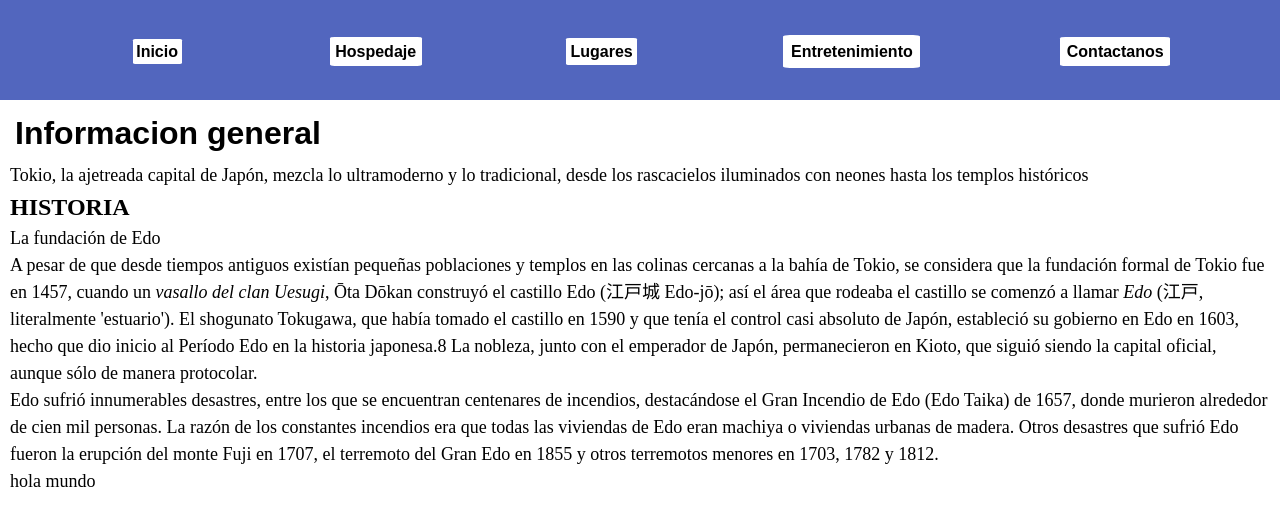
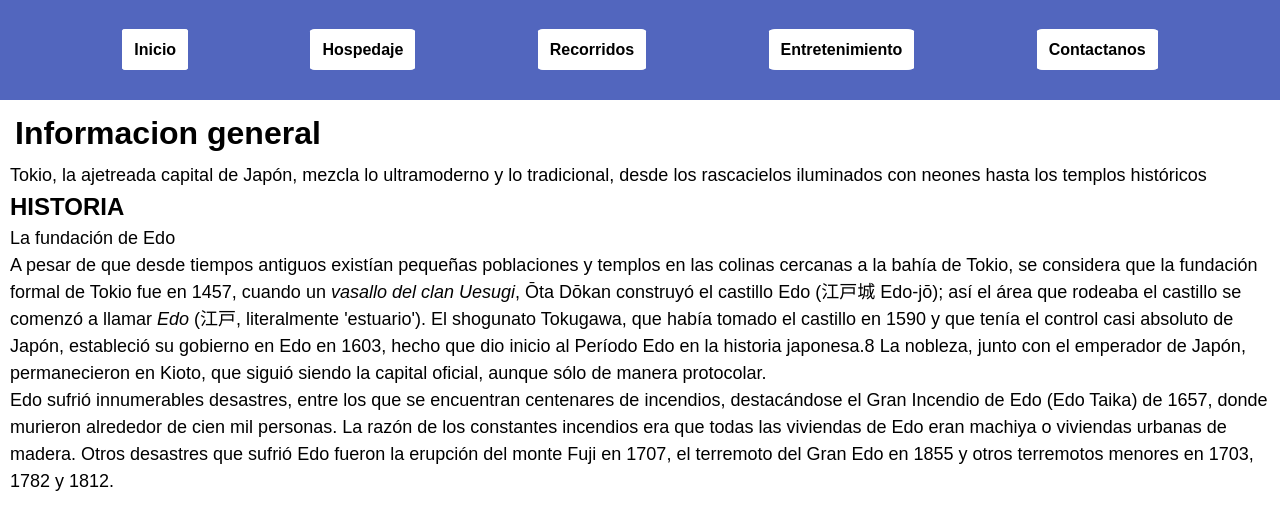
Before and after one commit to RodriguezSN/Curso-Preparatorio-Henry, a plain HTML site: page about.html in a window 1280 px wide. Drawn offline with Linux system fonts and the light colour scheme.

Commit message:
practica

```diff
--- /dev/null
+++ b/Practicas/prctica1.css
@@ -0,0 +1,130 @@
+*{
+    padding: 0;
+    margin: 0;
+    font-family: 'Courier New', Courier, monospace;
+    color: white;
+}
+ body{
+    height: 100vh;
+    display: flex;
+    justify-content: center;
+    align-items: center;
+    background-color: rgb(67,62,163);
+    background: rgb(26,99,164);
+background: linear-gradient(90deg, rgba(26,99,164,1) 55%, rgba(67,165,215,1) 78%);
+}
+
+.container{
+    height: 500px;
+    min-width: 500px;
+}
+.cien{
+    height: 50%;
+    display: flex;
+    justify-content: center;
+    align-items: center;
+    position: relative;
+}
+.one{
+    height: 80%;
+    width: 10%;
+    background-color: white;
+    border-radius: 5px;
+    position: relative;
+
+    left: 6%;
+    z-index: 2;
+    filter: drop-shadow(1px 1px 9px #0000002f);
+}
+.detalle{
+    position: absolute;
+    height: 30%;
+    width: 8%;
+    background-color: white;
+    border-radius: 5px;
+    transform: rotate(50deg);
+    left: 5%;
+    top: 10%;
+}
+.cero{
+    height: 80%;
+    width: 40%;
+    border-radius: 50%;
+    background-color: white;
+
+    display:flex;
+    justify-content: center;
+    align-items: center;
+    position: relative;
+    right: -3px;
+    background: rgb(26,99,164);
+    filter: drop-shadow(1px 1px 9px #0000002f);
+    z-index: 1;
+}
+.cero_1{
+    height: 80%;
+    width: 40%;
+    border-radius: 50%;
+    background-color: white;
+
+    display: flex;
+    justify-content: center;
+    align-items: center;
+    position: relative;
+    right: -3px;
+    filter: drop-shadow(1px 1px 9px #0000002f);
+    z-index: 1;
+}
+.cero_1::after{
+    content: "";
+    position: absolute;
+    height: 50%;
+    width: 50%;
+    border-radius: 50%;
+    background: rgb(26,99,164);
+    background: linear-gradient(90deg, rgba(26,99,164,1) 55%, rgba(67,165,215,1) 78%);
+    z-index: 2;
+}
+.cero_2{
+    height: 80%;
+    width: 40%;
+    border-radius: 50%;
+    background-color: white;
+
+    display: flex;
+    justify-content: center;
+    align-items: center;
+    position: relative;
+    left: -3px;
+    filter: drop-shadow(1px 1px 9px #0000002f);
+
+}
+
+.cero_2::after{
+    content: "";
+    position: absolute;
+    height: 50%;
+    width: 50%;
+    border-radius: 50%;
+    background: rgb(26,99,164);
+    background: linear-gradient(90deg, rgba(26,99,164,1) 55%, rgba(67,165,215,1) 78%);
+    z-index: 1;
+}
+
+.info{
+    height: 50%;
+
+    display: flex;
+    flex-direction: column;
+    align-items: center;
+
+}
+
+.info h1{
+    font-size: 10rem;
+    line-height: 70%;
+}
+.info p{
+    font-size: 3rem;
+    font-weight: bold;
+}
--- a/about.css
+++ b/about.css
@@ -2,65 +2,26 @@
     margin: 0;
     padding: 0;
     box-sizing: border-box;
-
-
-}
-
-header{
-    background-color: rgb(82, 102, 190);
-    padding: 15px ;
-    margin: 0%;
     font-family: sans-serif;
-    display:block;
-}
-header div{
-    background-color: rgb(82, 102, 190);
-    padding: 15px;
-    /* margin-left: 25%; */
-    display: inline-flexbox;
-}
-
-header div nav{
-    background-color: rgb(82, 102, 190);
-    padding: 10px;
-    width: 100%;
-    height: 5vh;
-
 }
 header div nav ul{
+    display: flex;
+    justify-content: space-evenly;
+    align-items: center;
     list-style-type: none;
-
-
-}
-header div nav ul {
-
-    /* float:right; */
-    margin-right: 20px;
-    line-height: 3vh;
-    display: flex;
-    align-items: center;
-    justify-content: space-around;
-}
-
-header div nav ul li{
-    display: inline-block;
-    /* margin-left: 10px; */
-
+    background-color: rgb(82, 102, 190);
+    height: 100px;
+    width: 100%;
+    margin: 0;
+    padding: 0;
 }
 header div nav ul li a{
-    background-color: rgb(255, 255, 255);
-    padding: 5%;
-    margin-left: 30px;
-
-}
-a{
-
+    text-decoration: none;
+    padding: 10px;
+    margin: 0;
+    border: 2px solid white;
+    border-radius: 6%;
     font-weight: 600;
-    text-decoration: none;
-    padding: 5px;
-    background-color: black;
-    border-radius: 5%;
-    border-color: rgb(10, 10, 9);
 }
 header div nav ul li a:link{
     background-color:white;
@@ -96,3 +57,7 @@ p{
 main p b{
     font-size: x-large;
 }
+/* * {
+    ayuda a ver las caja de cada etiqueta
+    outline: 1px solid red !important;
+ } */
--- a/about.html
+++ b/about.html
@@ -11,7 +11,7 @@
                     <ul>
                         <li><a href="index.html#inicio">Inicio</a></li>
                         <li><a href="accommodation.html#accommodation">Hospedaje</a></li>
-                        <li><a href="visits_activities.html#activities">Lugares</a></li>
+                        <li><a href="visits_activities.html#activities">Recorridos</a></li>
                         <li><a href="entertainment.html#entretenimiento">Entretenimiento</a></li>
                         <li><a href="form.html">Contactanos</a></li>
                     </ul>
@@ -41,7 +41,7 @@
  la erupción del monte Fuji en 1707, el terremoto del Gran Edo en 1855 y otros terremotos
  menores en 1703, 1782 y 1812.
  </p>
- <p>hola mundo</p>
+
  </main>
     </body>
 </html>
--- a/acoommodation.css
+++ b/acoommodation.css
@@ -5,40 +5,40 @@
     font-family: sans-serif;
 }
 
-div nav ul{
+header div nav ul{
     display: flex;
-    justify-content: space-around;
+    justify-content: space-evenly;
     align-items: center;
-    background-color: rgb(82,102,190);
-    line-height: 12vh;
+    height: 100px;
+    width: 100%;
+    margin: 0;
+    padding: 0;
+    list-style-type: none;
+    background-color: rgb(82, 102, 190);
 }
-div nav ul li{
-    display: inline-block;
+header div nav ul li a {
+    padding: 10px;
+    margin: 0;
+    text-decoration: none;
+    border:2px solid white;
+    border-radius: 7%;
+    font-weight: 600;
+
 }
 
-div nav ul li a {
-    background-color: white;
-    padding:5px;
-    border: 2px solid white;
-    border-radius: 5%;
-    color: black;
-    text-decoration: none;
-    font-weight: 600;
-}
-
-div nav ul li a:link{
+header div nav ul li a:link{
     background-color: white;
     color: black;
 }
 
-div nav ul li a:visited{
+header div nav ul li a:visited{
     color:rgb(155,116,44)
 
 }
-div nav ul li a:hover{
+header div nav ul li a:hover{
     color: rgb(155, 19, 182);
 }
-div nav ul li a:active{
+header div nav ul li a:active{
     color: rgb(43, 247, 179);
 }
 
--- a/entertainment.css
+++ b/entertainment.css
@@ -4,25 +4,23 @@
     box-sizing: border-box;
     font-family: sans-serif;
 }
-
-
-div nav ul{
-    background-color: rgb(82,102,190);
-    line-height: 12vh;
+header div nav ul{
     display: flex;
-    justify-content: space-around;
+    justify-content: space-evenly;
     align-items: center;
+    list-style-type: none;
+    background-color: rgb(82, 102, 190);
+    height: 100px;
+    width: 100%;
+    padding: 0;
+    margin: 0;
 }
-div nav ul li{
-    display: inline-block;
-}
-div nav ul li a{
-    background-color: white;
-    padding: 5px;
-    border-radius: 5%;
-    border: 2px solid white;
-    color:black;
+header div nav ul li a{
     text-decoration: none;
+    padding: 10px;
+    margin: 0;
+    border:2px solid white;
+    border-radius: 6%;
     font-weight: 600;
 }
 div nav ul li a:link{
@@ -65,3 +63,33 @@ p{
     font-weight: 540;
     margin-bottom: 10px;
 }
+
+table{
+
+    font-family:sans-serif ;
+    font-weight: 900;
+    font-size: large;
+    height: 100%;
+    width: 100%;
+    margin:0;
+    padding:0;
+    background-color: rgb(199, 86, 222);
+}
+table thead{
+    background-color: rgb(117, 42, 143);
+}
+table tbody{
+    background-color: rgb(157, 101, 179);
+
+}
+table tbody tr td img{
+    width: 100%;
+    height: auto;
+}
+
+img{
+    height: auto;
+    width: 100%;
+    margin: 20px;
+    padding: 0;
+}
--- a/form.css
+++ b/form.css
@@ -7,21 +7,18 @@
 
 header nav ul {
     background-color: rgb(82,102,190);
-    line-height: 12vh;
     display: flex;
-    justify-content: space-around;
+    justify-content: space-evenly;
     align-items: center;
-}
-header nav ul li{
-    display: inline-block;
+    width: 100%;
+    height: 100px;
+    list-style-type: none;
 }
 
 header nav ul li a{
-    background-color: white;
-    padding: 5px;
+    padding: 10px;
     border: 2px solid white;
-    border-radius: 5%;
-    color: black;
+    border-radius: 6%;
     text-decoration: none;
     font-weight: 600;
 }
@@ -42,18 +39,33 @@ header nav ul li a:active{
 }
 
 
-div{
-    background-color: rgb(213, 231, 231);
+.formulario{
     display: flex;
     justify-content: center;
     align-items: center;
-    align-content: center;
+    margin-top: 30px;
+    margin-bottom: 30px;
+    margin-left: 30%;
+    margin-right: 30%;
+    background-color: rgb(215, 234, 250);
+}
+.usuario{
+    margin: 15px;
+}
+.email{
+    margin: 15px;
+}
+.comentario{
+    margin: 15px;
+}
+.boton{
+    display: flex;
+    justify-content: center;
+    margin-bottom: 20px;
 
 }
-form{
-    margin:25px;
+.boton input{
+    background-color: greenyellow;
+    padding: 5px;
+    font-weight: 600;
 }
-div form label{
-    font-weight: 548;
-
-}
--- a/visits_activities.css
+++ b/visits_activities.css
@@ -8,22 +8,22 @@
 
 header div nav ul {
     background-color: rgba(82, 102, 190);
-    line-height: 12vh;
     display: flex;
     align-items: center;
     justify-content: space-around;
-}
-header div nav ul li{
-    display: inline-block;
+    height: 100px;
+    width: 100%;
+    margin: 0;
+    padding: 0;
+    list-style-type: none;
 }
 header div nav ul li a{
-    background-color: white;
-    padding: 5px;
-    border-radius: 5%;
-    border: 2px solid white;
-    color: black;
     text-decoration: none;
-    font-weight: 600 ;
+    padding: 10px;
+    margin: 0;
+    border:2px solid white;
+    border-radius: 6%;
+    font-weight: 600;
 }
 header div nav ul li a:link{
     background-color:white;
```
Also changed, not shown: Practicas/practica1.html (added, +21 -0 lines), accommodation.html (+3 -1 lines), entertainment.html (+2 -0 lines), form.html (+17 -11 lines), index.html (+1 -2 lines), prueba.css (added, +67 -0 lines), prueba.html (added, +18 -0 lines).
